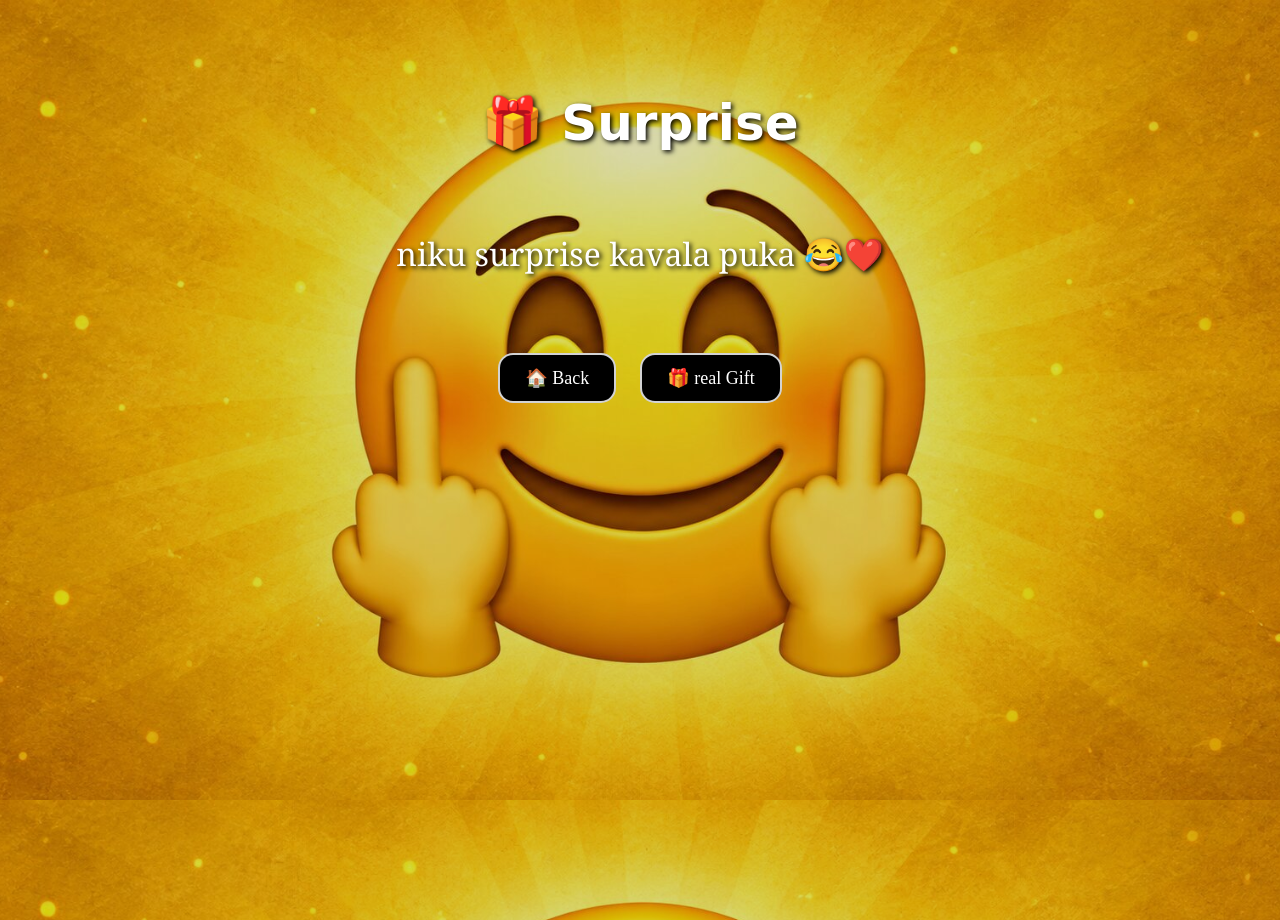
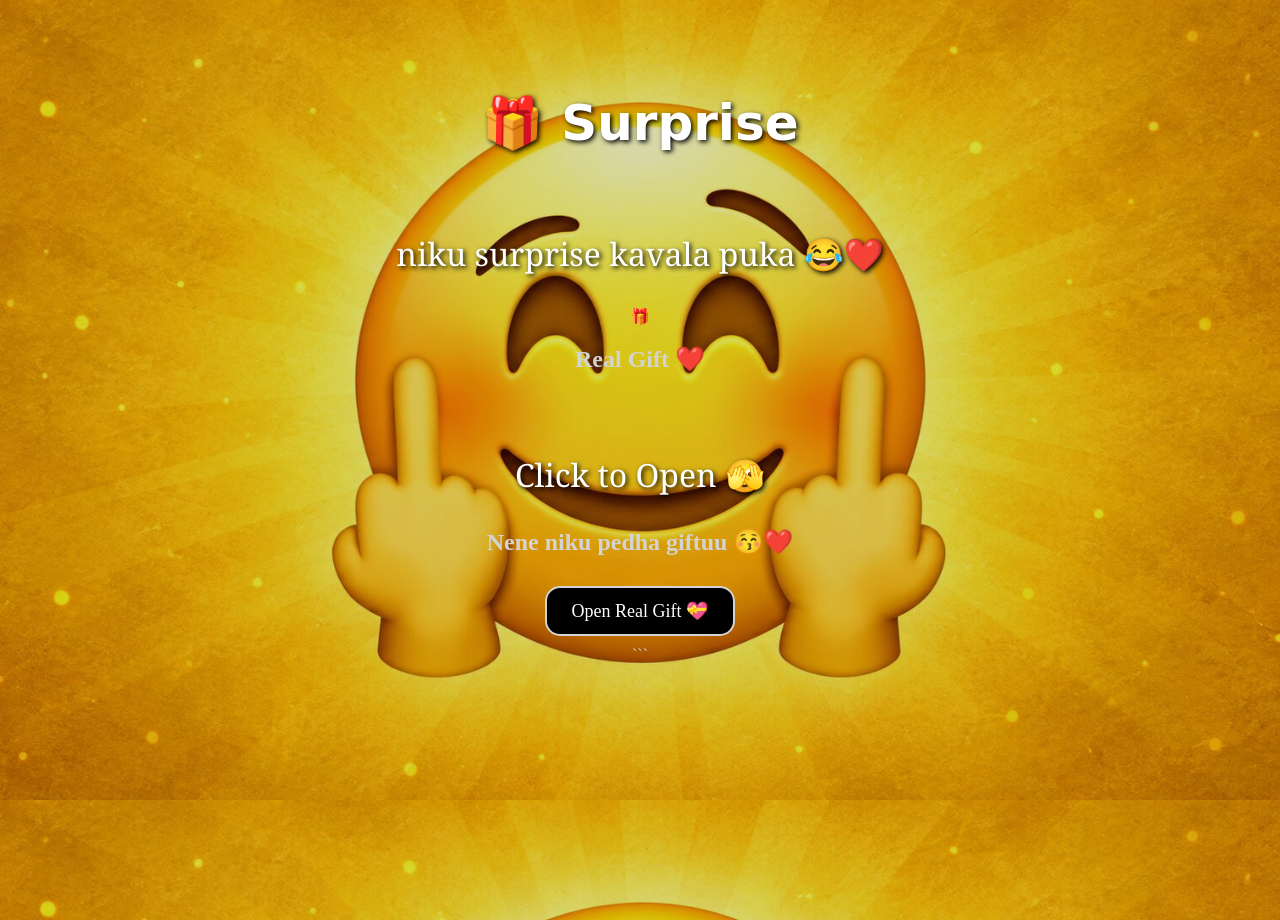
Before and after one commit to Udaykiran818/birthday, a plain HTML site: page surprise.html in a window 1280 px wide. Drawn offline with Linux system fonts and the light colour scheme.

Commit message:
Update surprise.html

````diff
--- a/surprise.html
+++ b/surprise.html
@@ -1,35 +1,36 @@
 
 <!DOCTYPE html>
 <html lang="en">
-
 <head>
     <meta charset="UTF-8">
     <meta name="viewport" content="width=device-width, initial-scale=1.0">
-
     <title>Surprise 🎁</title>
-
-    <!-- CSS File Link -->
     <link rel="stylesheet" href="surprise.css">
 </head>
 
 <body>
-
-    <h1>🎁 Surprise </h1>
+    <h1>🎁 Surprise</h1>
 
     <p>niku surprise kavala puka 😂❤️</p>
 
-    <br><br>
+    <div class="gift-box" onclick="openGift()">
+        <div class="gift-emoji">🎁</div>
+        <h2>Real Gift ❤️</h2>
+        <p class="box-text">Click to Open 🫣</p>
+    </div>
 
-    <!-- Back Button -->
-    <a href="index.html" class="gift-button">
-        🏠 Back
-    </a>
+    <div id="gift-message" class="gift-message">
+        <h2>Nene niku pedha giftuu 😚❤️</h2>
+        <a href="lastgift.html" class="gift-button">
+            Open Real Gift 💝
+        </a>
+    </div>
 
-    <!-- Real Gift Button -->
-    <a href="lastgift.html" class="gift-button">
-        🎁 real Gift
-    </a>
-
+    <script>
+        function openGift() {
+            document.getElementById("gift-message").style.display = "block";
+        }
+    </script>
 </body>
-
 </html>
+```
````
